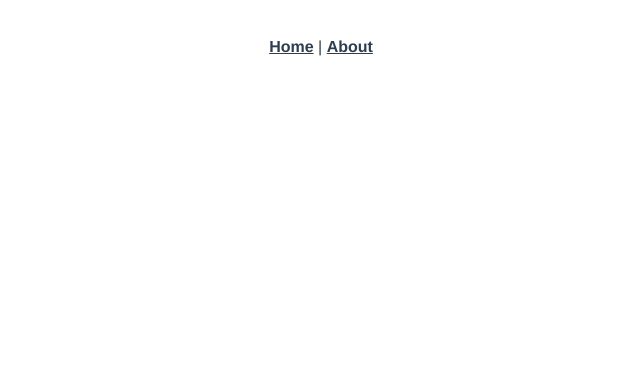
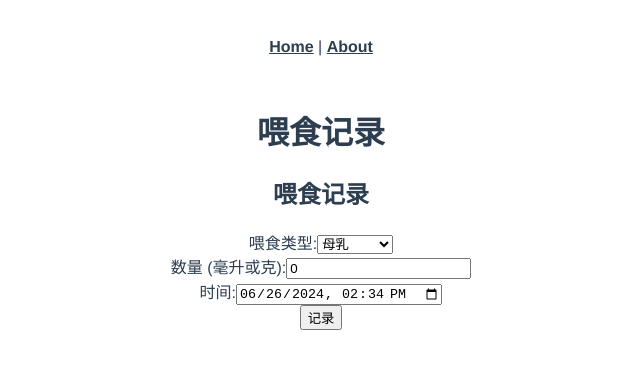
Before and after one commit to ZH1995/MyVue, a Vue app: page /feed-record in a window 1280 px wide. Before the commit this address had no page. Shown: the top 368 px of the page, without its empty margins (319-959 px from the left). Built offline with nearby package versions, Linux system fonts and the light colour scheme.

Commit message:
add record page

```diff
--- a/src/router/index.js
+++ b/src/router/index.js
@@ -1,15 +1,29 @@
 import { createRouter, createWebHistory } from 'vue-router';
 import Home from '@/views/HomeView.vue';
+import FeedRecord from '../views/FeedRecord.vue';
+import SleepRecord from '../views/SleepRecord.vue';
 
-const router = createRouter({
-  history: createWebHistory(),
-  routes: [
-    {
+const routes = [
+  {
+    path: '/feed-record',
+    name: 'FeedRecord',
+    component: FeedRecord
+  },
+  {
+    path: '/sleep-record',
+    name: 'SleepRecord',
+    component: SleepRecord
+  },
+  {
       path: '/',
       name: 'home',
       component: Home
     },
-  ],
+];
+
+const router = createRouter({
+  history: createWebHistory(),
+  routes,
 });
 
 export default router;
--- /dev/null
+++ b/src/views/FeedRecord.vue
@@ -0,0 +1,20 @@
+<template>
+  <div>
+    <h1>喂食记录</h1>
+    <FeedForm />
+  </div>
+</template>
+
+<script>
+import FeedForm from '@/components/FeedForm.vue';
+
+export default {
+  components: {
+    FeedForm
+  }
+}
+</script>
+
+<style>
+/* CSS 可以根据需要在这里添加 */
+</style>
--- /dev/null
+++ b/src/views/SleepRecord.vue
@@ -0,0 +1,20 @@
+<template>
+  <div>
+    <h1>睡眠记录</h1>
+    <SleepForm />
+  </div>
+</template>
+
+<script>
+import SleepForm from '@/components/SleepForm.vue';
+
+export default {
+  components: {
+    SleepForm
+  }
+}
+</script>
+
+<style>
+/* CSS 可以根据需要在这里添加 */
+</style>
```
Also changed, not shown: 1 other file (tests, documents, lock files or other folders).
